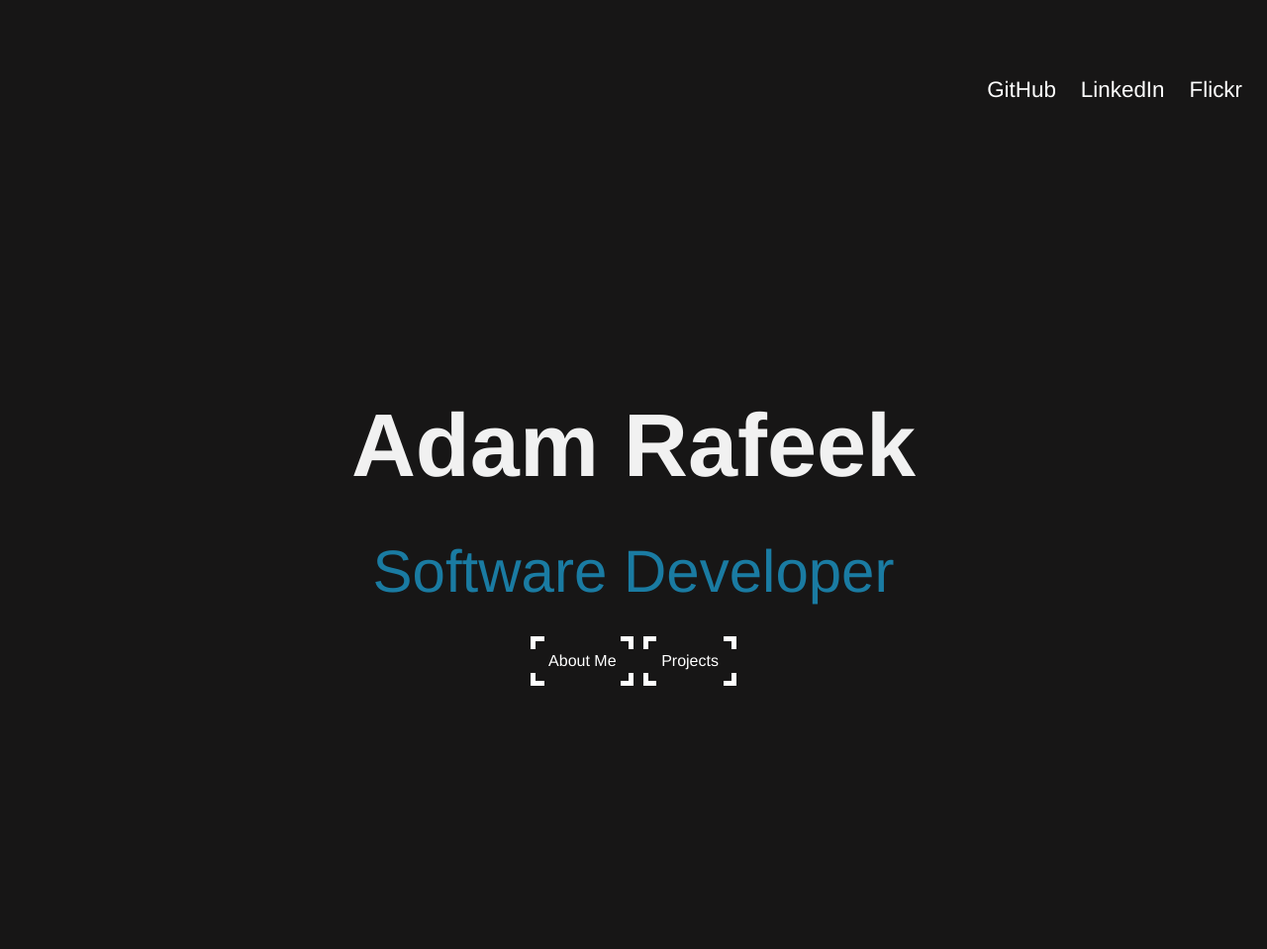
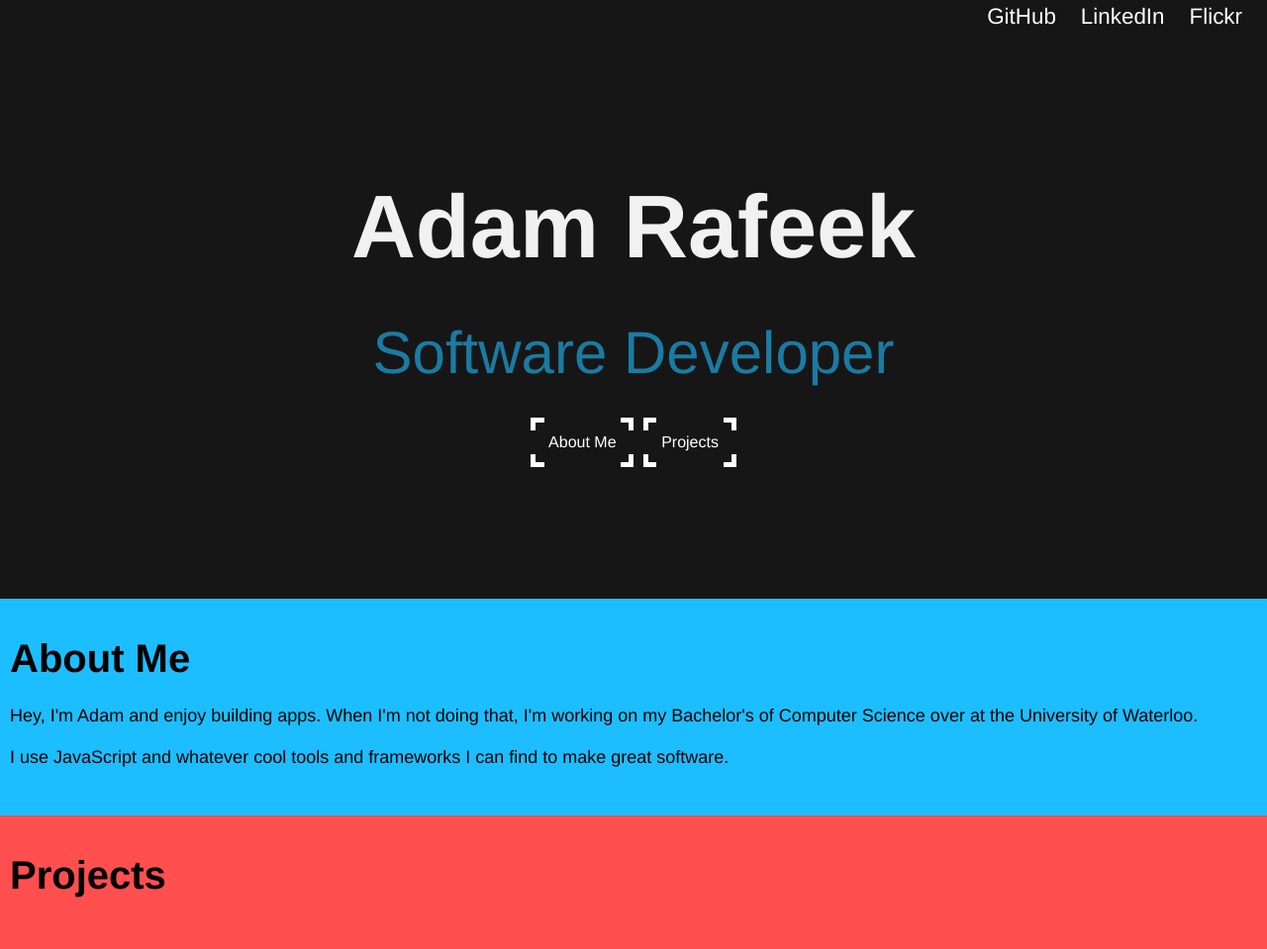
Before and after one commit to arafeek/arafeek.github.io, a Jekyll site: the page built from index.html, in a window 1280 px wide. Shown: the whole page at 99% size. Built offline with Jekyll 4.4.1, drawn with Linux system fonts in a browser that asks for light colours; before the commit the page ends 900 px from its top, so only the background shows below that.

Commit message:
Added "About me" and began adding some "Projects" stuff.

```diff
--- a/_layouts/main.html
+++ b/_layouts/main.html
@@ -43,7 +43,7 @@
         <div class="aw-main__links">
           <ul class="aw-nav">
             <li class="aw-nav__item">
-              <a href="/about" class="bracket-link">
+              <a href="#about-me" class="bracket-link">
                 <div class="spacer__top"></div>
                 <div class="spacer__right"></div>
                 <div class="spacer__bottom"></div>
@@ -52,7 +52,7 @@
               </a>
             </li>
             <li class="aw-nav__item">
-              <a href="#" class="bracket-link">
+              <a href="#projects" class="bracket-link projects-link">
                 <div class="spacer__top"></div>
                 <div class="spacer__right"></div>
                 <div class="spacer__bottom"></div>
@@ -63,6 +63,22 @@
           </ul>
         </div>
       </section>
+      <section class="aw-about__section">
+        <div class="aw-about__content">
+          <h1 class="aw-about__title section-title"
+            id="about-me"> About Me </h1>
+          <p>
+            Hey, I'm Adam and enjoy building apps. When I'm not doing that, I'm working on my Bachelor's of Computer Science over at the University of Waterloo.
+          </p>
+          <p> I use JavaScript and whatever cool tools and frameworks I can find to make great software. </p>
+        </div>
+      </section>
+      <section class="aw-projects__section">
+        <div class="aw-projects__content">
+          <h1 class="aw-projects__title section-title"
+            id="projects"> Projects </h1>
+        </div>
+      </section>
     </div>
   </body>
 </html>
--- /dev/null
+++ b/_sass/_about.scss
@@ -0,0 +1,8 @@
+.aw-about {
+  &__section {
+    color: #000;
+    padding: 30px 10px;
+    background-color: $aw-light-blue;
+    width: 100%;
+  }
+}
--- a/_sass/_button.scss
+++ b/_sass/_button.scss
@@ -41,9 +41,11 @@
   &--no-hover {
     @extend %base-bracket-style;
   }
-
 }
-
+.bracket-link.projects-link:hover {
+  border-color: $aw-salmon;
+  color: $aw-salmon;
+}
 .bracket-link * {
   transition: all 150ms;
 }
--- a/_sass/_index.scss
+++ b/_sass/_index.scss
@@ -156,3 +156,8 @@
 .aw-above-fold {
   min-height: 85%;
 }
+
+.section-title {
+  font-weight: 700;
+  font-size: 2.5rem;
+}
--- /dev/null
+++ b/_sass/_projects.scss
@@ -0,0 +1,8 @@
+.aw-projects {
+  &__section {
+    color: #000;
+    padding: 30px 10px;
+    background-color: $aw-salmon;
+    width: 100%;
+  }
+}
--- a/css/main.scss
+++ b/css/main.scss
@@ -32,6 +32,7 @@
 $aw-dark-grey: rgb(23, 22, 22);
 $aw-light-blue: rgb(28, 190, 255);
 $aw-body-text-color: rgb(255, 255, 255);
+$aw-salmon: #FF4F4F;
 
 // Links
 $link-color: $text-color;
@@ -59,6 +60,8 @@
         "layout",
         "syntax-highlighting",
         "button",
+        "about",
         "index",
+        "projects",
         "header"
 ;
```
Also changed, not shown: 1 other file.
